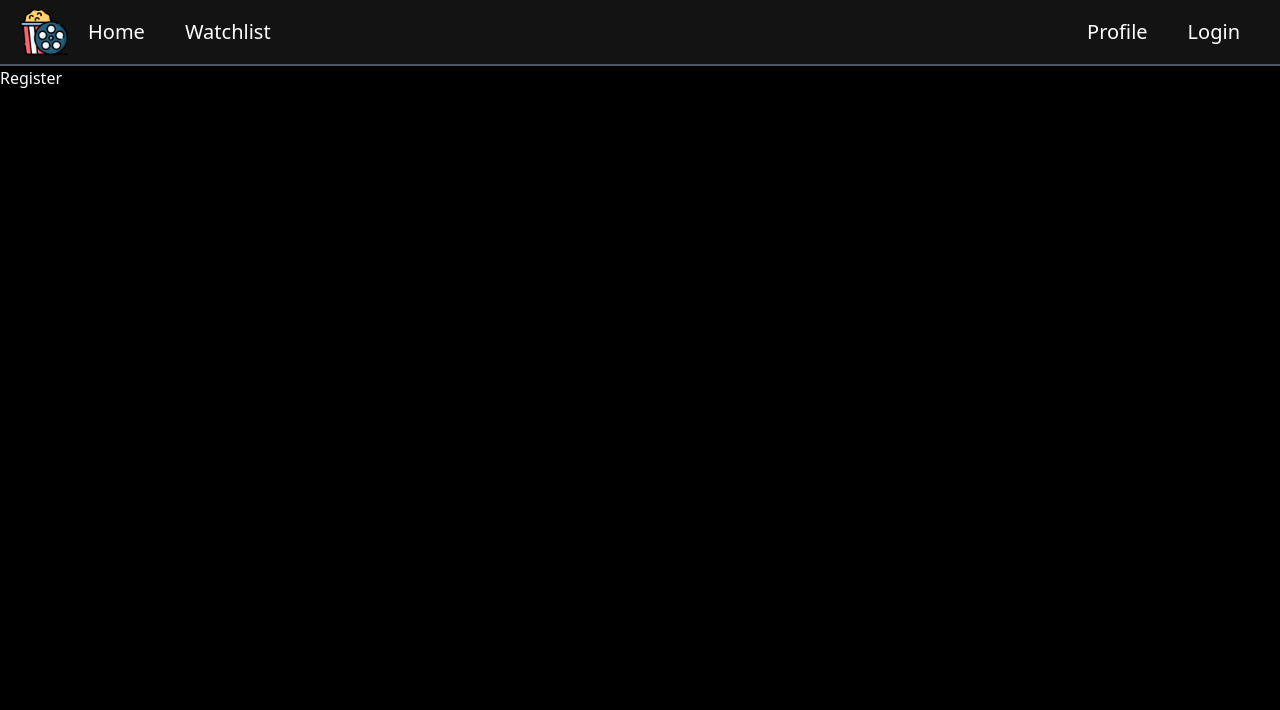
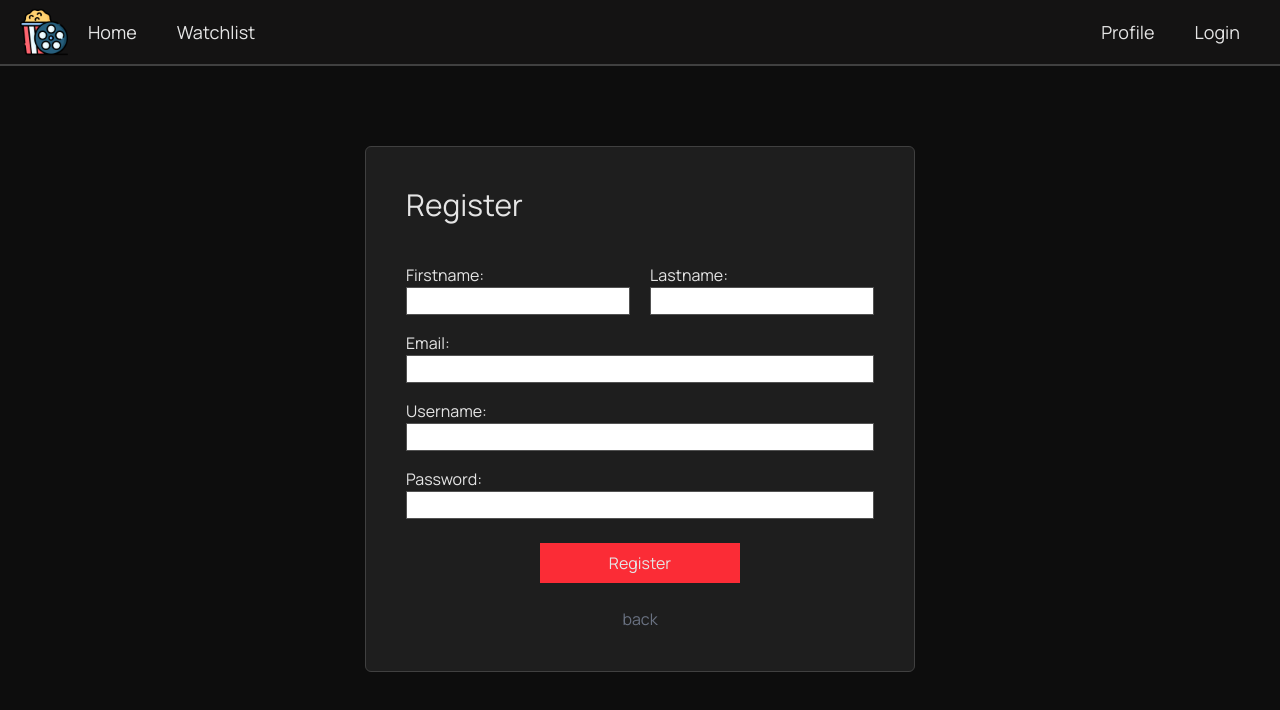
Before and after one commit to Supanat-pra/cinequest-frontend, a React (Vite) app: page /register in a window 1280 px wide. Shown: the top 710 px of the page. Built offline with nearby package versions, Linux system fonts and the light colour scheme.

Commit message:
feat(login and register ui)

```diff
--- a/src/components/Navbar.tsx
+++ b/src/components/Navbar.tsx
@@ -4,7 +4,7 @@ import movieicon from "../assets/movie_icon.png";
 
 export const Navbar: React.FC = () => {
   return (
-    <div className="sticky top-0 w-full bg-[#141313] pl-5 pr-10 py-2 flex justify-between border-b-2 border-b-gray-600 ">
+    <div className="sticky top-0 w-full bg-[#141313] pl-5 pr-10 py-2 flex justify-between border-b-2 border-neutral-700">
       <div className="flex gap-5 items-center">
         <img
           src={movieicon}
@@ -12,19 +12,19 @@ export const Navbar: React.FC = () => {
           className="w-12 h-12 align-middle"
         ></img>
         <div className="flex gap-10 items-center">
-          <Link to="/" className="text-xl">
+          <Link to="/" className="text-lg">
             Home
           </Link>
-          <Link to="/watchlist" className="text-xl">
+          <Link to="/watchlist" className="text-lg">
             Watchlist
           </Link>
         </div>
       </div>
       <div className="flex gap-10 items-center">
-        <Link to="/profile" className="text-xl">
+        <Link to="/profile" className="text-lg">
           Profile
         </Link>
-        <Link to="/login" className="text-xl">
+        <Link to="/login" className="text-lg">
           Login
         </Link>
       </div>
--- a/src/index.css
+++ b/src/index.css
@@ -1,8 +1,15 @@
+@import url("https://fonts.googleapis.com/css2?family=Manrope:wght@200..800&display=swap");
 @import "tailwindcss";
-
 @tailwind utilities;
 
 body {
-  color: white;
-  background-color: black;
+  color: #e5e5e5;
+  background-color: #0d0d0d;
+  font-family: "Manrope", sans-serif;
 }
+
+/*
+  Example of a component style, placed after the global body rule.
+.card-container {
+  @apply p-6 bg-gray-800 rounded-lg shadow-xl;
+  */
--- a/src/pages/Login.tsx
+++ b/src/pages/Login.tsx
@@ -1,7 +1,59 @@
+import { Link } from "react-router-dom";
+
 export const Login: React.FC = () => {
   return (
-    <div>
-      <div>Login</div>
+    <div className="flex justify-center p-20">
+      <div className="bg-[#1E1E1E] flex flex-col gap-10 w-[400px] h-[500px] p-10 border border-neutral-700 rounded-md">
+        <div className="text-5xl">Login</div>
+        <form className="flex flex-col gap-5">
+          <div>
+            <input
+              type="text"
+              className="bg-white text-black px-2 text-md w-full h-10"
+              id="username"
+              name="username"
+              placeholder="Username"
+              required
+            />
+          </div>
+          <div>
+            <input
+              type="text"
+              className="bg-white text-black px-2 text-md w-full h-10"
+              id="password"
+              name="password"
+              placeholder="Password"
+              required
+            />
+          </div>
+          <div className="flex justify-between">
+            <label htmlFor="remember" className="text-sm">
+              <input
+                type="checkbox"
+                className="mr-1"
+                id="remember"
+                name="remember"
+              />
+              Remember me
+            </label>
+            <Link
+              to="/forgotpassword"
+              className="text-sm text-blue-700 hover:underline"
+            >
+              Forgot password
+            </Link>
+          </div>
+          <button type="submit" className="bg-red-500 py-2 hover:bg-red-700">
+            Login
+          </button>
+        </form>
+        <p>
+          Don't have an account?
+          <Link to="/register" className="pl-1 hover:underline">
+            Register
+          </Link>
+        </p>
+      </div>
     </div>
   );
 };
--- a/src/pages/Register.tsx
+++ b/src/pages/Register.tsx
@@ -1,7 +1,77 @@
+import { Link } from "react-router-dom";
+
 export const Register: React.FC = () => {
   return (
-    <div>
-      <div>Register</div>
+    <div className="flex justify-center p-20">
+      <div className="bg-[#1E1E1E] flex flex-col gap-10 w-[550px] h-auto p-10 border border-neutral-700 rounded-md">
+        <div className="text-3xl">Register</div>
+        <form className="flex flex-col gap-4">
+          <div className="flex gap-5">
+            <label htmlFor="firstname">
+              Firstname:
+              <input
+                type="text"
+                className="bg-white text-black border border-neutral-600 px-2 text-sm w-full h-7"
+                id="firstname"
+                name="firstname"
+                required
+              />
+            </label>
+            <label htmlFor="lastname">
+              Lastname:
+              <input
+                type="text"
+                className="bg-white text-black border border-neutral-600 px-2 text-sm w-full h-7"
+                id="lastname"
+                name="lastname"
+                required
+              />
+            </label>
+          </div>
+          <label htmlFor="email">
+            Email:
+            <input
+              type="email"
+              className="bg-white text-black border border-neutral-600 px-2 text-sm w-full h-7"
+              id="email"
+              name="email"
+              required
+            />
+          </label>
+          <label htmlFor="username">
+            Username:
+            <input
+              type="text"
+              className="bg-white text-black border border-neutral-600 px-2 text-sm w-full h-7"
+              id="username"
+              name="username"
+              required
+            />
+          </label>
+          <label htmlFor="password">
+            Password:
+            <input
+              type="password"
+              className="bg-white text-black border border-neutral-600 px-2 text-sm w-full h-7"
+              id="password"
+              name="password"
+              required
+            />
+          </label>
+          <button
+            type="submit"
+            className="w-[200px] mx-auto mt-2 py-2 bg-red-500 hover:bg-red-700"
+          >
+            Register
+          </button>
+          <Link
+            to="/login"
+            className="text-center text-gray-500 pt-2 hover:underline"
+          >
+            back
+          </Link>
+        </form>
+      </div>
     </div>
   );
 };
```
